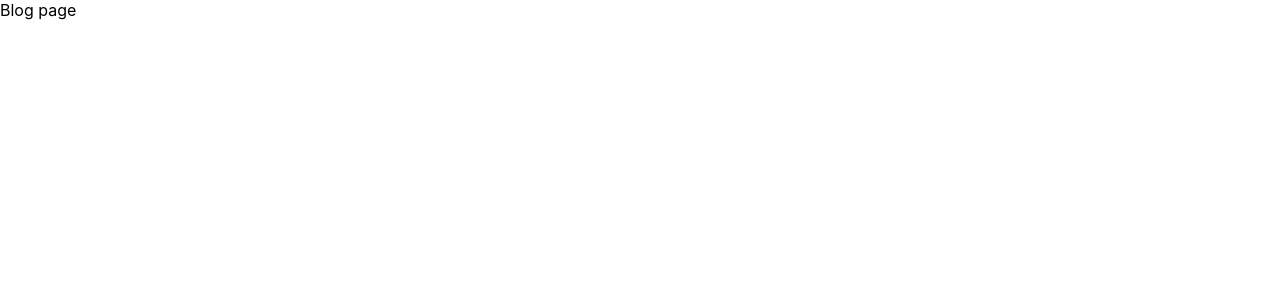
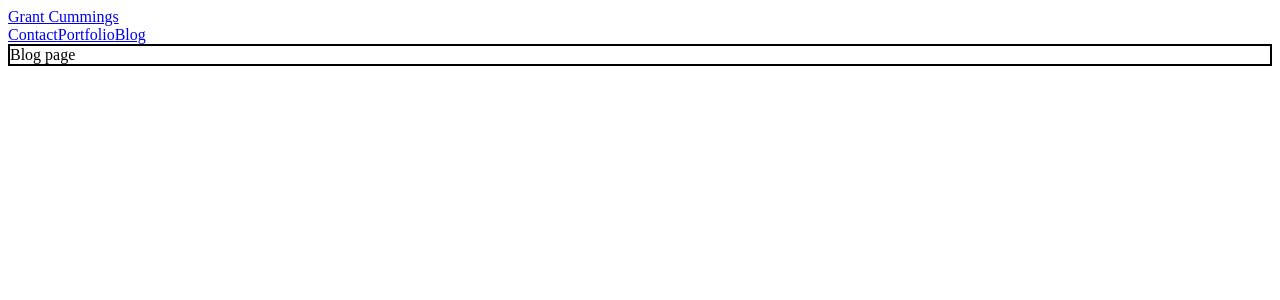
Before and after one commit to gant802/Portfolio-Website, a React (Create React App) app in the folder portfolio-website/: page /blog in a window 1280 px wide. Shown: the top 300 px of the page. Built offline with nearby package versions, Linux system fonts and the light colour scheme.

Commit message:
Add: navigation and basic descriptions of each page

```diff
--- a/portfolio-website/package.json
+++ b/portfolio-website/package.json
@@ -6,6 +6,7 @@
     "@testing-library/jest-dom": "^5.17.0",
     "@testing-library/react": "^13.4.0",
     "@testing-library/user-event": "^13.5.0",
+    "boxicons": "^2.1.4",
     "react": "^18.3.1",
     "react-dom": "^18.3.1",
     "react-router-dom": "^6.23.1",
--- a/portfolio-website/src/App.css
+++ /dev/null
@@ -1,38 +0,0 @@
-.App {
-  text-align: center;
-}
-
-.App-logo {
-  height: 40vmin;
-  pointer-events: none;
-}
-
-@media (prefers-reduced-motion: no-preference) {
-  .App-logo {
-    animation: App-logo-spin infinite 20s linear;
-  }
-}
-
-.App-header {
-  background-color: #282c34;
-  min-height: 100vh;
-  display: flex;
-  flex-direction: column;
-  align-items: center;
-  justify-content: center;
-  font-size: calc(10px + 2vmin);
-  color: white;
-}
-
-.App-link {
-  color: #61dafb;
-}
-
-@keyframes App-logo-spin {
-  from {
-    transform: rotate(0deg);
-  }
-  to {
-    transform: rotate(360deg);
-  }
-}
--- a/portfolio-website/src/App.js
+++ b/portfolio-website/src/App.js
@@ -1,12 +1,17 @@
-import './App.css';
+import './CSS/Home.css';
+import './CSS/nav-pages.css';
 import { Outlet } from 'react-router-dom';
 import React from 'react';
+import NavBar from './Components/navbar';
+
+
 
 function App() {
-  console.log("Hello World")
-
   return (
+    <>
+    <NavBar/>
     <Outlet/>
+    </>
   );
 }
 
--- /dev/null
+++ b/portfolio-website/src/CSS/Home.css
@@ -0,0 +1,4 @@
+
+#intro-container{
+    border: 2px solid black;
+}
--- /dev/null
+++ b/portfolio-website/src/CSS/nav-pages.css
@@ -0,0 +1,3 @@
+#blog-container{
+    border: 2px solid black;
+}
--- a/portfolio-website/src/Components/footer.js
+++ b/portfolio-website/src/Components/footer.js
@@ -2,7 +2,7 @@ import React from "react";
 
 function Footer(){
     return(
-        <div>Blog page</div>
+        <div>Footer</div>
     )
 }
 
--- a/portfolio-website/src/Components/myMission.js
+++ b/portfolio-website/src/Components/myMission.js
@@ -1,8 +1,19 @@
 import React from "react";
 
-function MyMission(){
-    return(
-        <div>My mission</div>
+function MyMission() {
+    return (
+        <div id="my-mission-container">
+            <div id="my-mission-left-side">
+                <p>Passionate Software Engineer | I am eager to dive into the vast world of tech and display the skills
+                     I have been waiting to showcase since I started this journey. I am passionate about solving problems
+                     with elegant solutions because to me, coding is an art form. </p>
+                <p>Life is not about the pursuit of happiness, it is about the happiness of pursuit. I am committed to the continuous
+                    growth of the tech industry and would like to make a positive impact on the never ending trail of technological advancement!</p>
+            </div>
+            <div id="my-mission-right-side">
+                <p>Insert video of my acceptance speech</p>
+            </div>
+        </div>
     )
 }
 
--- /dev/null
+++ b/portfolio-website/src/Components/navbar.js
@@ -0,0 +1,17 @@
+import React from "react";
+import { NavLink } from "react-router-dom";
+
+function NavBar(){
+    return (
+        <div id="navbar-container">
+            <NavLink to="/" className="navbar-btns">Grant Cummings</NavLink>
+            <div id="navbar-three-links">
+                <NavLink to="/contact-me">Contact</NavLink>
+                <NavLink to="/portfolio">Portfolio</NavLink>
+                <NavLink to="/blog">Blog</NavLink>
+            </div>
+        </div>
+    )
+}
+
+export default NavBar
--- a/portfolio-website/src/Pages/blogPage.js
+++ b/portfolio-website/src/Pages/blogPage.js
@@ -2,7 +2,7 @@ import React from "react";
 
 function BlogPage(){
     return(
-        <div>Blog page</div>
+        <div id="blog-container">Blog page</div>
     )
 }
 
--- a/portfolio-website/src/Pages/home.js
+++ b/portfolio-website/src/Pages/home.js
@@ -4,11 +4,29 @@ import MyProjects from "../Components/myProjects";
 import BlogComponent from "../Components/blogComponent";
 import WhyMe from "../Components/whyWorkWithMe";
 import Footer from "../Components/footer";
+import 'boxicons'
+
+
+
 
 function Home() {
+
+
     return (
-        <div>
-            <div>This is the home page</div>
+        <div id="home-container">
+            <div id="intro-container">
+                <div id="intro-left-side">
+                   <img src="https://st3.depositphotos.com/9998432/13335/v/450/depositphotos_133352010-stock-illustration-default-placeholder-man-and-woman.jpg" alt="Picture of me"/>
+                   <box-icon type='logo' name='linkedin-square'></box-icon>
+                   <box-icon name='medium' type='logo' ></box-icon>
+                   <box-icon name='github' type='logo' ></box-icon>
+                   <box-icon type='logo' name='instagram-alt'></box-icon>
+                </div>
+                <div id="intro-right-side">
+                    <h2>Write some text here to briefly introduce me</h2>
+                    <p>Write a brief paragraph about me and what I do</p>
+                </div>
+            </div>
             <MyMission />
             <MyProjects />
             <BlogComponent />
--- a/portfolio-website/src/index.css
+++ /dev/null
@@ -1,13 +0,0 @@
-body {
-  margin: 0;
-  font-family: -apple-system, BlinkMacSystemFont, 'Segoe UI', 'Roboto', 'Oxygen',
-    'Ubuntu', 'Cantarell', 'Fira Sans', 'Droid Sans', 'Helvetica Neue',
-    sans-serif;
-  -webkit-font-smoothing: antialiased;
-  -moz-osx-font-smoothing: grayscale;
-}
-
-code {
-  font-family: source-code-pro, Menlo, Monaco, Consolas, 'Courier New',
-    monospace;
-}
--- a/portfolio-website/src/index.js
+++ b/portfolio-website/src/index.js
@@ -1,7 +1,6 @@
 import React from 'react';
 import ReactDOM from 'react-dom/client';
 import {createBrowserRouter, RouterProvider} from 'react-router-dom'
-import './index.css';
 import reportWebVitals from './reportWebVitals';
 import routes from './routes';
 
```
Also changed, not shown: portfolio-website/src/logo.svg (deleted), 1 other file (tests, documents, lock files or other folders).
